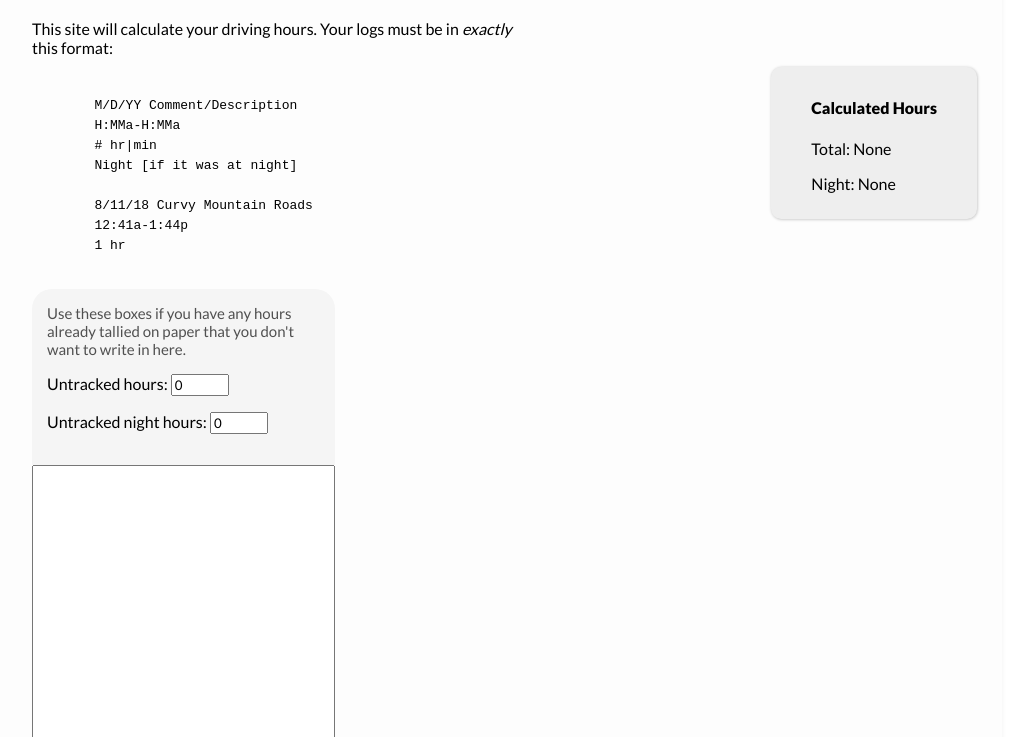
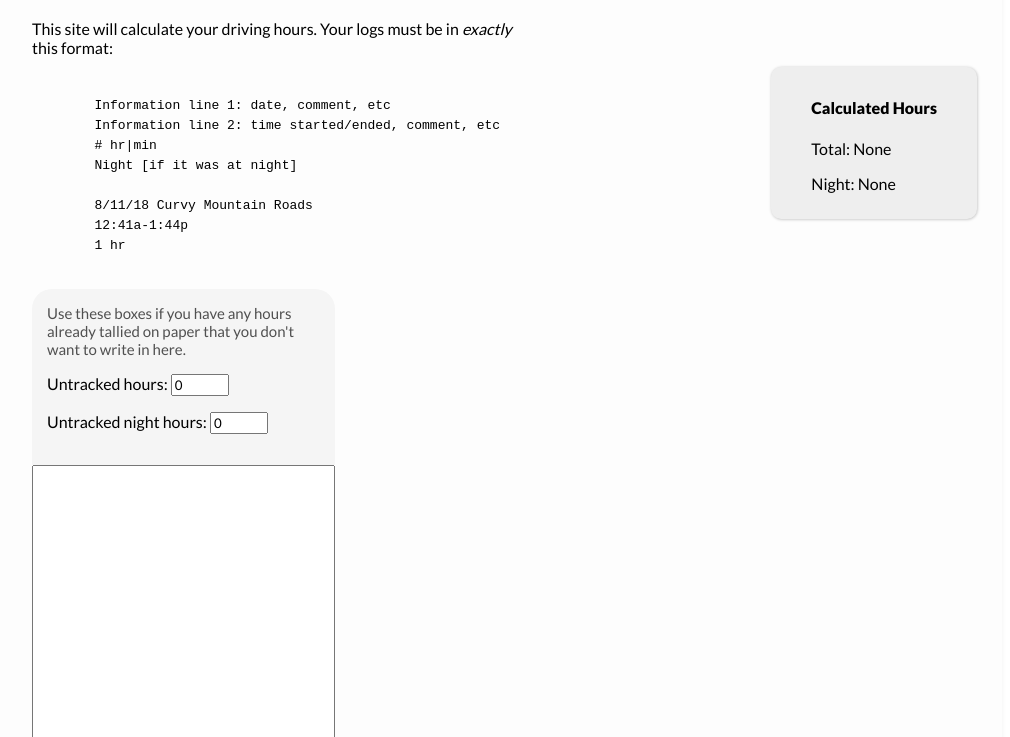
Before and after one commit to hingobway/drivehours, a website: page index.html in a window 1280 px wide. Shown: the part 63-800 px from the top of the page, without its empty margins (148-1158 px from the left). Drawn offline with nearby package versions, Linux system fonts and the light colour scheme; files that its build step writes are made by us from their sources.

Commit message:
Made model more lenient

```diff
--- a/index.html
+++ b/index.html
@@ -25,8 +25,8 @@
           <i>exactly</i> this format:
         </p>
         <pre><code>
-        M/D/YY Comment/Description
-        H:MMa-H:MMa
+        Information line 1: date, comment, etc
+        Information line 2: time started/ended, comment, etc
         # hr|min
         Night [if it was at night]
 
```
